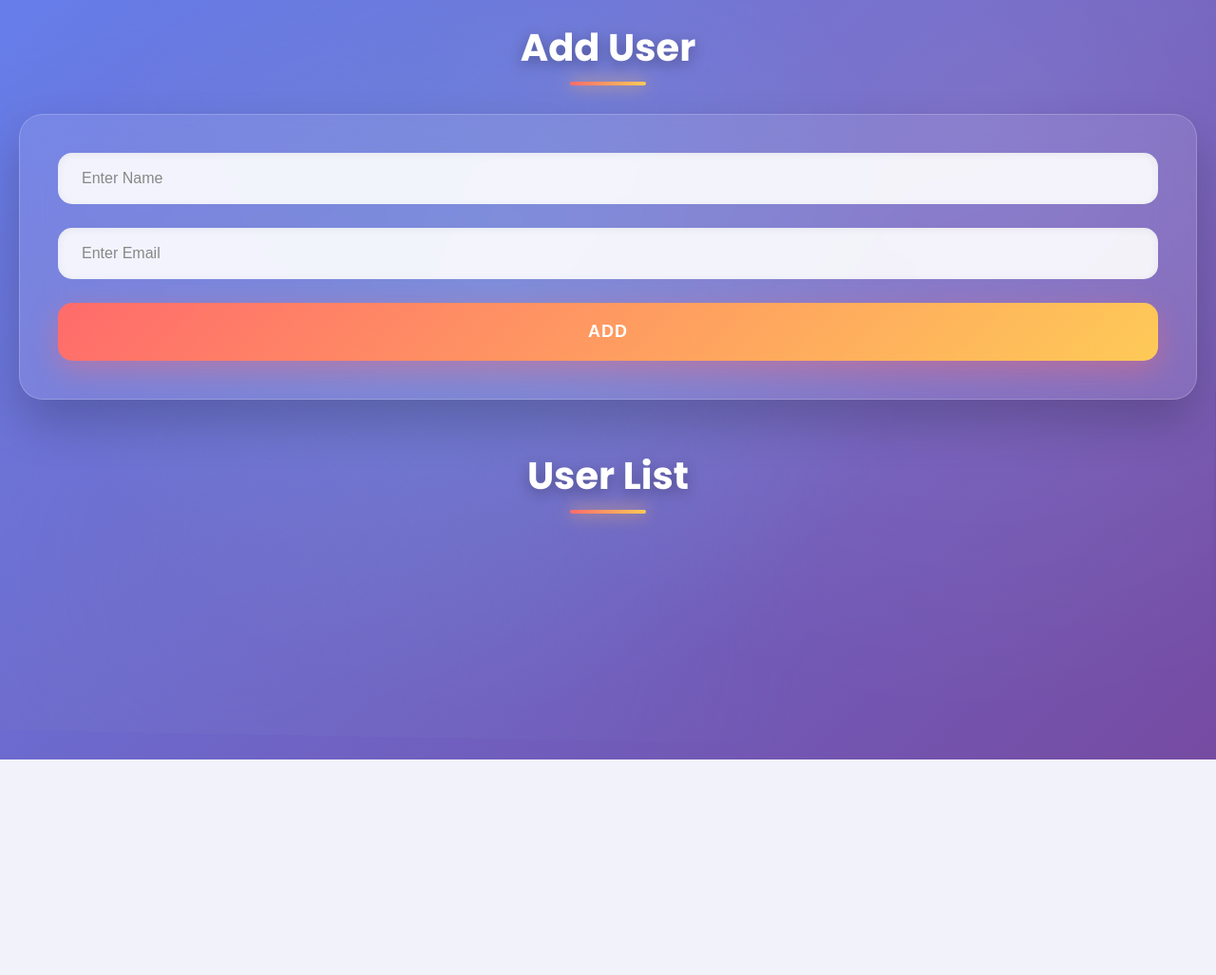
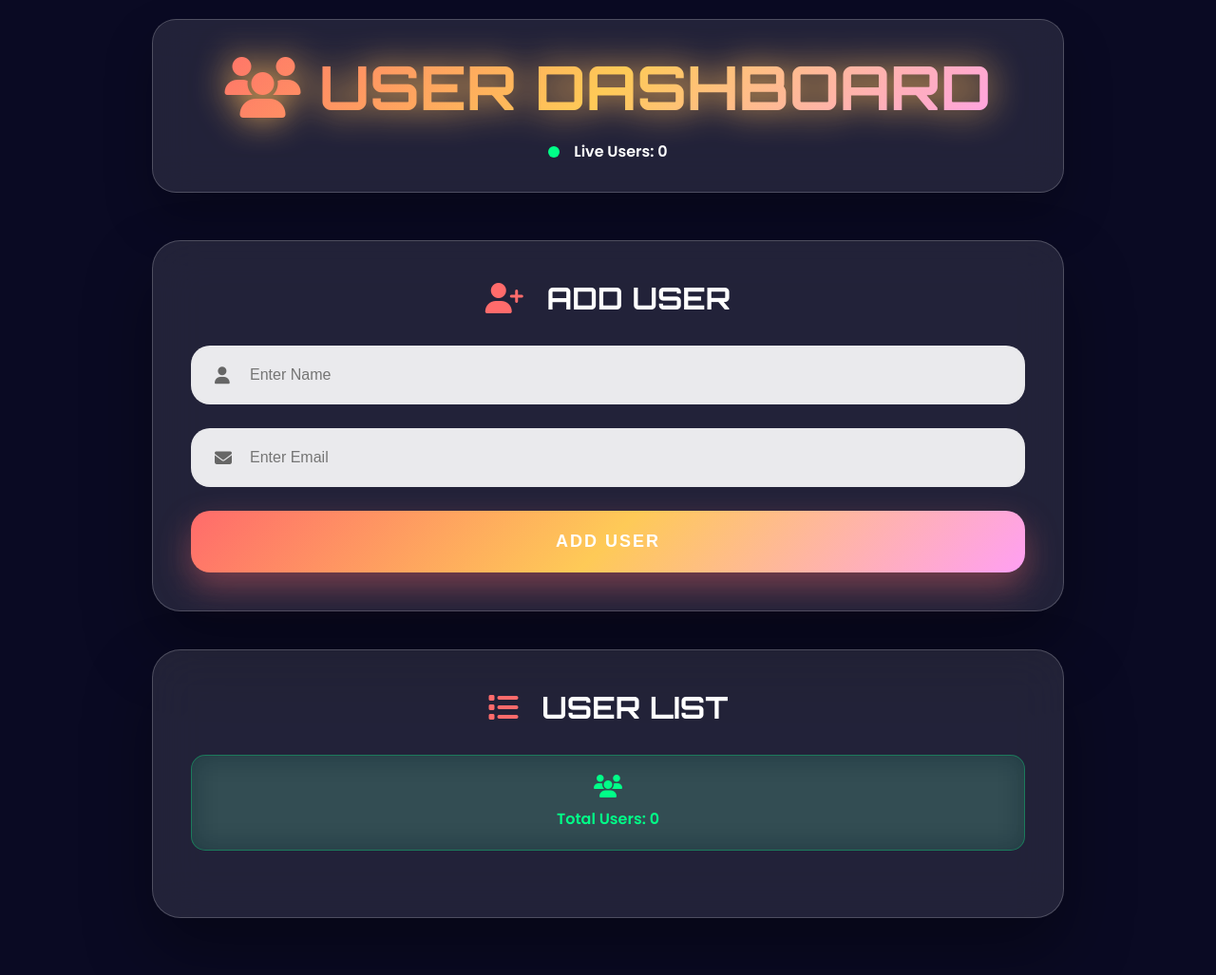
Before and after one commit to DSuttam/Fproject1, a Flask app: page / in a window 1280 px wide. Shown: the whole page at 95% size. Before the commit the page ends 800 px from the top, so only its background shows below. Run offline with Flask 3, Linux system fonts and the light colour scheme; data that the repository does not hold is empty; some libraries are stand-ins or nearby versions.

```diff
--- a/static/style.css
+++ b/static/style.css
@@ -1,5 +1,5 @@
-/* style.css - Khatarnak User App Design */
-@import url('https://fonts.googleapis.com/css2?family=Poppins:wght@300;400;600;700&display=swap');
+/* BAWAL User App - Complete Package */
+@import url('https://fonts.googleapis.com/css2?family=Orbitron:wght@400;700;900&family=Poppins:wght@300;400;600;700&display=swap');
 
 * {
     margin: 0;
@@ -7,248 +7,384 @@
     box-sizing: border-box;
 }
 
+:root {
+    --primary-gradient: linear-gradient(135deg, #667eea 0%, #764ba2 50%, #f093fb 100%);
+    --accent-gradient: linear-gradient(135deg, #ff6b6b 0%, #feca57 50%, #ff9ff3 100%);
+    --glass-bg: rgba(255, 255, 255, 0.1);
+    --glass-border: rgba(255, 255, 255, 0.2);
+    --shadow-lg: 0 25px 50px rgba(0,0,0,0.25);
+    --shadow-xl: 0 35px 70px rgba(0,0,0,0.35);
+}
+
 body {
     font-family: 'Poppins', sans-serif;
-    background: linear-gradient(135deg, #667eea 0%, #764ba2 100%);
+    background: #0a0a23;
     min-height: 100vh;
-    padding: 20px;
     overflow-x: hidden;
+    position: relative;
 }
 
-body::before {
-    content: '';
+.particles-container {
     position: fixed;
     top: 0;
     left: 0;
     width: 100%;
     height: 100%;
-    background:
-        radial-gradient(circle at 20% 80%, rgba(120,119,198,0.3) 0%, transparent 50%),
-        radial-gradient(circle at 80% 20%, rgba(255,255,255,0.1) 0%, transparent 50%),
-        radial-gradient(circle at 40% 40%, rgba(120,219,255,0.2) 0%, transparent 50%);
     z-index: -1;
-    animation: float 20s ease-in-out infinite;
+    pointer-events: none;
 }
 
-@keyframes float {
-    0%, 100% { transform: translateY(0px) rotate(0deg); }
-    33% { transform: translateY(-20px) rotate(1deg); }
-    66% { transform: translateY(-10px) rotate(-1deg); }
+#particles-canvas {
+    width: 100%;
+    height: 100%;
 }
 
 .container {
-    max-width: 800px;
+    max-width: 1000px;
     margin: 0 auto;
+    padding: 20px;
+    position: relative;
+    z-index: 1;
 }
 
-/* Add User Section */
+/* Hero Header */
+.hero-header {
+    text-align: center;
+    margin-bottom: 50px;
+    background: var(--glass-bg);
+    backdrop-filter: blur(20px);
+    border-radius: 25px;
+    padding: 30px;
+    border: 1px solid var(--glass-border);
+    box-shadow: var(--shadow-lg);
+}
+
+.hero-header h1 {
+    font-family: 'Orbitron', monospace;
+    font-size: clamp(2rem, 5vw, 4rem);
+    background: var(--accent-gradient);
+    -webkit-background-clip: text;
+    -webkit-text-fill-color: transparent;
+    background-clip: text;
+    margin-bottom: 15px;
+    animation: glowText 2s ease-in-out infinite alternate;
+}
+
+@keyframes glowText {
+    from { filter: drop-shadow(0 0 10px #ff6b6b); }
+    to { filter: drop-shadow(0 0 20px #feca57); }
+}
+
+.status-bar {
+    display: flex;
+    align-items: center;
+    justify-content: center;
+    gap: 15px;
+    color: #fff;
+    font-weight: 600;
+}
+
+.live-indicator {
+    width: 12px;
+    height: 12px;
+    background: #00ff88;
+    border-radius: 50%;
+    animation: pulse 2s infinite;
+}
+
+/* Form Section */
+.form-section, .list-section {
+    background: var(--glass-bg);
+    backdrop-filter: blur(25px);
+    border-radius: 30px;
+    padding: 40px;
+    margin-bottom: 40px;
+    border: 1px solid var(--glass-border);
+    box-shadow: var(--shadow-xl);
+    transition: all 0.5s cubic-bezier(0.175, 0.885, 0.32, 1.275);
+}
+
+.form-section:hover, .list-section:hover {
+    transform: translateY(-10px);
+}
+
 h2 {
+    font-family: 'Orbitron', monospace;
+    font-size: 2rem;
     color: white;
-    font-size: 2.5rem;
-    font-weight: 700;
     text-align: center;
-    margin-bottom: 40px;
-    text-shadow: 0 4px 15px rgba(0,0,0,0.3);
+    margin-bottom: 30px;
     position: relative;
 }
 
-h2::after {
-    content: '';
-    position: absolute;
-    bottom: -10px;
-    left: 50%;
-    transform: translateX(-50%);
-    width: 80px;
-    height: 4px;
-    background: linear-gradient(90deg, #ff6b6b, #feca57);
-    border-radius: 2px;
-    animation: glow 2s ease-in-out infinite alternate;
+h2 i {
+    margin-right: 15px;
+    color: #ff6b6b;
 }
 
-@keyframes glow {
-    from { box-shadow: 0 0 5px #ff6b6b; }
-    to { box-shadow: 0 0 20px #feca57; }
+/* Input Groups */
+.input-group {
+    position: relative;
+    margin-bottom: 25px;
 }
 
-form {
-    background: rgba(255, 255, 255, 0.1);
-    backdrop-filter: blur(20px);
-    border-radius: 25px;
-    padding: 40px;
-    margin-bottom: 50px;
-    border: 1px solid rgba(255, 255, 255, 0.2);
-    box-shadow: 0 25px 50px rgba(0,0,0,0.2);
-    transition: all 0.4s cubic-bezier(0.175, 0.885, 0.32, 1.275);
+.input-group input {
+    width: 100%;
+    padding: 20px 25px 20px 60px;
+    border: 2px solid transparent;
+    border-radius: 20px;
+    background: rgba(255, 255, 255, 0.9);
+    font-size: 16px;
+    font-weight: 500;
+    color: #333;
+    transition: all 0.4s ease;
+    backdrop-filter: blur(10px);
 }
 
-form:hover {
-    transform: translateY(-10px);
-    box-shadow: 0 35px 70px rgba(0,0,0,0.3);
+.input-group input:focus {
+    outline: none;
+    border-color: #667eea;
+    background: rgba(255, 255, 255, 1);
+    box-shadow: 0 0 0 4px rgba(102, 126, 234, 0.2);
+    transform: scale(1.02);
 }
 
-input[type="text"],
-input[type="email"] {
-    width: 100%;
-    padding: 18px 25px;
-    margin-bottom: 25px;
-    border: none;
-    border-radius: 15px;
-    background: rgba(255, 255, 255, 0.9);
-    font-size: 16px;
-    font-weight: 400;
-    color: #333;
-    transition: all 0.3s ease;
-    box-shadow: inset 0 2px 10px rgba(0,0,0,0.05);
+.input-icon {
+    position: absolute;
+    left: 25px;
+    top: 50%;
+    transform: translateY(-50%);
+    color: #666;
+    font-size: 18px;
+    transition: color 0.3s ease;
 }
 
-input[type="text"]::placeholder,
-input[type="email"]::placeholder {
-    color: #888;
-    font-weight: 300;
+.input-group:focus-within .input-icon {
+    color: #667eea;
 }
 
-input[type="text"]:focus,
-input[type="email"]:focus {
-    outline: none;
-    background: rgba(255, 255, 255, 1);
-    box-shadow: 0 0 0 4px rgba(102, 126, 234, 0.3), 0 15px 30px rgba(0,0,0,0.2);
-    transform: translateY(-2px);
-}
-
+/* Button */
 button[type="submit"] {
     width: 100%;
-    padding: 20px;
-    background: linear-gradient(135deg, #ff6b6b, #feca57);
+    padding: 22px;
+    background: var(--accent-gradient);
     border: none;
-    border-radius: 15px;
+    border-radius: 20px;
     font-size: 18px;
-    font-weight: 600;
+    font-weight: 700;
     color: white;
     cursor: pointer;
-    transition: all 0.3s cubic-bezier(0.68, -0.55, 0.265, 1.55);
-    box-shadow: 0 10px 30px rgba(255, 107, 107, 0.4);
-    text-transform: uppercase;
-    letter-spacing: 1px;
     position: relative;
     overflow: hidden;
+    text-transform: uppercase;
+    letter-spacing: 2px;
+    box-shadow: 0 15px 35px rgba(255, 107, 107, 0.4);
+    transition: all 0.4s cubic-bezier(0.68, -0.55, 0.265, 1.55);
 }
 
 button[type="submit"]:hover {
-    transform: translateY(-3px);
-    box-shadow: 0 20px 40px rgba(255, 107, 107, 0.5);
+    transform: translateY(-5px) scale(1.05);
+    box-shadow: 0 25px 50px rgba(255, 107, 107, 0.6);
 }
 
-button[type="submit"]:active {
-    transform: translateY(-1px);
+.btn-loader {
+    display: none;
 }
 
-button[type="submit"]::before {
-    content: '';
-    position: absolute;
-    top: 0;
-    left: -100%;
-    width: 100%;
-    height: 100%;
-    background: linear-gradient(90deg, transparent, rgba(255,255,255,0.3), transparent);
-    transition: left 0.5s;
+.btn.submitting .btn-text {
+    display: none;
 }
 
-button[type="submit"]:hover::before {
-    left: 100%;
+.btn.submitting .btn-loader {
+    display: inline-block;
 }
 
-/* User List Section */
-h2:nth-of-type(2) {
+/* Stats Cards */
+.stats-cards {
+    display: flex;
+    gap: 20px;
     margin-bottom: 30px;
 }
 
-ul {
-    list-style: none;
+.stat-card {
+    flex: 1;
+    background: rgba(0, 255, 136, 0.1);
+    backdrop-filter: blur(15px);
+    border: 1px solid rgba(0, 255, 136, 0.3);
+    border-radius: 15px;
+    padding: 20px;
+    text-align: center;
+    color: #00ff88;
+    font-weight: 600;
+    transition: all 0.3s ease;
+}
+
+.stat-card:hover {
+    background: rgba(0, 255, 136, 0.2);
+    transform: scale(1.05);
+}
+
+.stat-card i {
+    font-size: 24px;
+    margin-bottom: 10px;
+    display: block;
+}
+
+/* User Cards */
+#userList {
     display: grid;
     gap: 20px;
+    list-style: none;
 }
 
-li {
-    background: rgba(255, 255, 255, 0.15);
+.user-card {
+    display: flex;
+    align-items: center;
+    gap: 20px;
+    background: rgba(255, 255, 255, 0.08);
     backdrop-filter: blur(15px);
     border-radius: 20px;
-    padding: 25px 30px;
-    color: white;
-    font-size: 18px;
-    font-weight: 400;
-    border: 1px solid rgba(255, 255, 255, 0.2);
-    transition: all 0.3s cubic-bezier(0.175, 0.885, 0.32, 1.275);
+    padding: 25px;
+    border: 1px solid var(--glass-border);
+    transition: all 0.4s cubic-bezier(0.175, 0.885, 0.32, 1.275);
     position: relative;
     overflow: hidden;
+    cursor: pointer;
 }
 
-li::before {
+.user-card::before {
     content: '';
     position: absolute;
     left: 0;
     top: 0;
     height: 100%;
-    width: 5px;
-    background: linear-gradient(180deg, #ff6b6b, #feca57);
+    width: 0;
+    background: var(--accent-gradient);
+    transition: width 0.4s ease;
+    z-index: 0;
 }
 
-li:hover {
-    transform: translateX(10px) scale(1.02);
-    box-shadow: 0 20px 40px rgba(0,0,0,0.3);
-    background: rgba(255, 255, 255, 0.2);
+.user-card:hover::before {
+    width: 5px;
 }
 
-li:nth-child(even) {
-    animation-delay: 0.1s;
+.user-card:hover {
+    transform: translateX(15px) scale(1.02);
+    box-shadow: var(--shadow-xl);
 }
 
-li:nth-child(odd) {
-    animation-delay: 0.2s;
+.user-avatar {
+    width: 60px;
+    height: 60px;
+    border-radius: 50%;
+    background: var(--accent-gradient);
+    display: flex;
+    align-items: center;
+    justify-content: center;
+    font-size: 24px;
+    font-weight: 700;
+    color: white;
+    flex-shrink: 0;
+    box-shadow: 0 10px 25px rgba(255, 107, 107, 0.4);
 }
 
-/* Responsive Design */
+.user-info h3 {
+    color: white;
+    font-size: 20px;
+    margin-bottom: 5px;
+    flex: 1;
+}
+
+.user-info p {
+    color: #ccc;
+    font-size: 14px;
+}
+
+.user-actions {
+    display: flex;
+    gap: 10px;
+}
+
+.copy-btn, .delete-btn {
+    width: 40px;
+    height: 40px;
+    border: none;
+    border-radius: 10px;
+    cursor: pointer;
+    font-size: 14px;
+    transition: all 0.3s ease;
+    display: flex;
+    align-items: center;
+    justify-content: center;
+}
+
+.copy-btn {
+    background: rgba(0, 255, 136, 0.2);
+    color: #00ff88;
+}
+
+.delete-btn {
+    background: rgba(255, 107, 107, 0.2);
+    color: #ff6b6b;
+}
+
+.copy-btn:hover {
+    background: rgba(0, 255, 136, 0.4);
+    transform: scale(1.1);
+}
+
+.delete-btn:hover {
+    background: rgba(255, 107, 107, 0.4);
+    transform: scale(1.1);
+}
+
+/* Toast */
+.toast {
+    position: fixed;
+    top: 30px;
+    right: 30px;
+    background: linear-gradient(135deg, #00ff88, #00cc6a);
+    color: white;
+    padding: 20px 25px;
+    border-radius: 15px;
+    box-shadow: 0 15px 35px rgba(0, 255, 136, 0.4);
+    transform: translateX(400px);
+    transition: all 0.4s cubic-bezier(0.68, -0.55, 0.265, 1.55);
+    z-index: 10000;
+    display: flex;
+    align-items: center;
+    gap: 15px;
+    font-weight: 600;
+}
+
+.toast.show {
+    transform: translateX(0);
+}
+
+.toast-close {
+    cursor: pointer;
+    font-size: 18px;
+}
+
+/* Responsive */
 @media (max-width: 768px) {
-    body {
+    .container {
         padding: 15px;
     }
 
-    h2 {
-        font-size: 2rem;
+    .user-card {
+        flex-direction: column;
+        text-align: center;
+        gap: 15px;
     }
 
-    form {
-        padding: 30px 20px;
+    .user-actions {
+        width: 100%;
+        justify-content: center;
     }
 
-    input, button {
-        font-size: 16px;
-    }
+    .stats-cards {
+        flex-direction: column;
 
-    li {
-        font-size: 16px;
-        padding: 20px 25px;
     }
 }
-
-@media (max-width: 480px) {
-    h2 {
-        font-size: 1.8rem;
-    }
-
-    form {
-        padding: 25px 15px;
-        margin-bottom: 30px;
-    }
-}
-
-/* Loading Animation for Form */
-form.submitting button {
-    pointer-events: none;
-    background: linear-gradient(135deg, #666, #888);
-}
-
-@keyframes pulse {
-    0% { transform: scale(1); }
-    50% { transform: scale(1.05); }
-    100% { transform: scale(1); }
-}
--- a/templates/index.html
+++ b/templates/index.html
@@ -1,25 +1,79 @@
 <!DOCTYPE html>
 <html>
 <head>
-    <title>User App</title>
+    <title>User App - BAWAL Edition 🔥</title>
     <link rel="stylesheet" href="{{ url_for('static', filename='style.css') }}">
+    <link rel="stylesheet" href="https://cdnjs.cloudflare.com/ajax/libs/font-awesome/6.4.0/css/all.min.css">
+    <link href="https://fonts.googleapis.com/css2?family=Orbitron:wght@400;700;900&family=Poppins:wght@300;400;600;700&display=swap" rel="stylesheet">
 </head>
 <body>
+    <!-- Particles Background -->
+    <div class="particles-container">
+        <canvas id="particles-canvas"></canvas>
+    </div>
 
-<h2>Add User</h2>
+    <div class="container">
+        <!-- Header with Glow -->
+        <header class="hero-header">
+            <h1><i class="fas fa-users"></i> USER DASHBOARD</h1>
+            <div class="status-bar">
+                <span class="live-indicator"></span>
+                <span>Live Users: <span id="live-count">0</span></span>
+            </div>
+        </header>
 
-<form method="POST">
-    <input type="text" name="name" placeholder="Enter Name" required>
-    <input type="email" name="email" placeholder="Enter Email" required>
-    <button type="submit">Add</button>
-</form>
+        <!-- Add User Section -->
+        <section class="form-section">
+            <h2><i class="fas fa-user-plus"></i> ADD USER</h2>
+            <form id="userForm" method="POST">
+                <div class="input-group">
+                    <input type="text" name="name" id="nameInput" placeholder="Enter Name" required>
+                    <i class="fas fa-user input-icon"></i>
+                </div>
+                <div class="input-group">
+                    <input type="email" name="email" id="emailInput" placeholder="Enter Email" required>
+                    <i class="fas fa-envelope input-icon"></i>
+                </div>
+                <button type="submit" id="submitBtn">
+                    <span class="btn-text">ADD USER</span>
+                    <span class="btn-loader"><i class="fas fa-spinner fa-spin"></i></span>
+                </button>
+            </form>
+        </section>
 
-<h2>User List</h2>
-<ul>
-    {% for user in users %}
-        <li>{{ user[1] }} - {{ user[2] }}</li>
-    {% endfor %}
-</ul>
+        <!-- User List Section -->
+        <section class="list-section">
+            <h2><i class="fas fa-list"></i> USER LIST</h2>
+            <div class="stats-cards">
+                <div class="stat-card">
+                    <i class="fas fa-users"></i>
+                    <span>Total Users: <span id="total-count">0</span></span>
+                </div>
+            </div>
+            <ul id="userList">
+                {% for user in users %}
+                    <li class="user-card" data-name="{{ user[1] }}" data-email="{{ user[2] }}">
+                        <div class="user-avatar">{{ user[1][0].upper() }}</div>
+                        <div class="user-info">
+                            <h3>{{ user[1] }}</h3>
+                            <p>{{ user[2] }}</p>
+                        </div>
+                        <div class="user-actions">
+                            <button class="copy-btn" onclick="copyUser(this)"><i class="fas fa-copy"></i></button>
+                            <button class="delete-btn" onclick="deleteUser(this)"><i class="fas fa-trash"></i></button>
+                        </div>
+                    </li>
+                {% endfor %}
+            </ul>
+        </section>
+    </div>
 
+    <!-- Success/Error Toast -->
+    <div id="toast" class="toast">
+        <span id="toast-message"></span>
+        <i class="fas fa-times toast-close" onclick="hideToast()"></i>
+    </div>
+
+    <script src="{{ url_for('static', filename='script.js') }}"></script>
 </body>
 </html>
```
